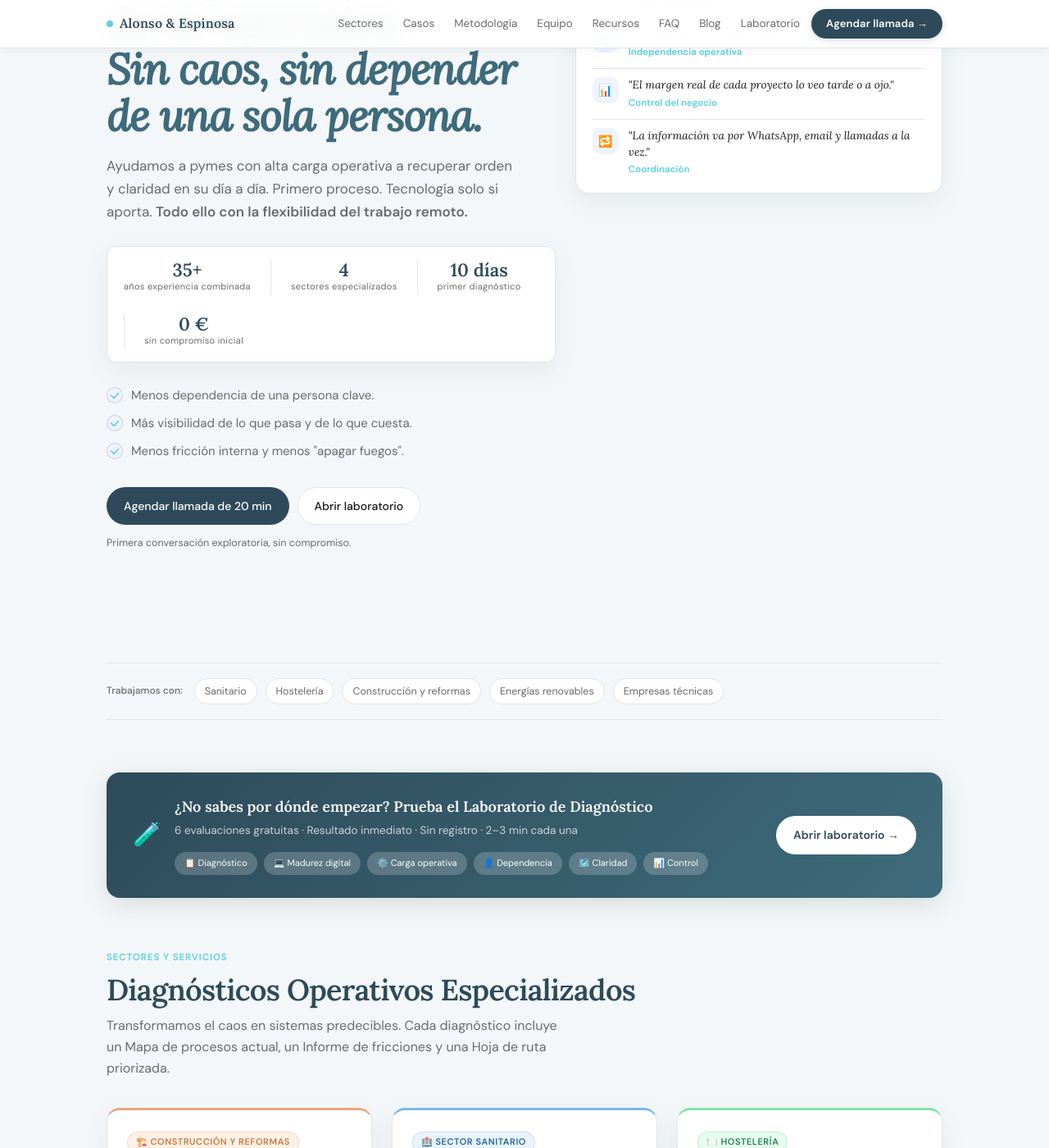
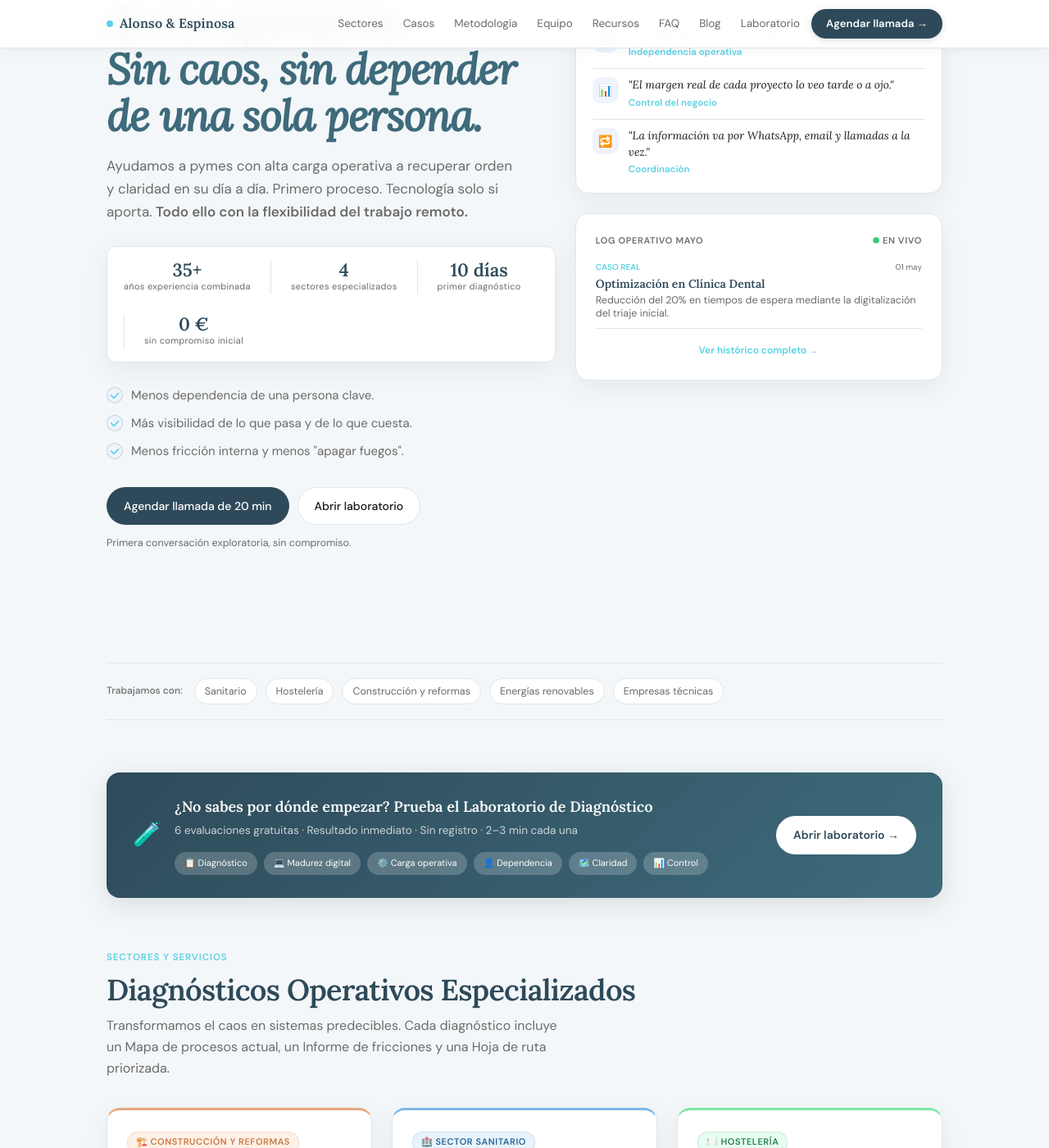
Before and after one commit to alauriela/alonsoespinosa-web, a Jekyll site: the page index.html, which Jekyll copies as it is, in a window 1280 px wide and 1400 px high, scrolled down 249 px. Shown: the whole window at 82% size. Built offline with Jekyll 4.4.1, drawn with Linux system fonts in a browser that asks for light colours; a script that is not in the unit is left out.

Commit message:
Integración de Log Operativo dinámico con contenido programado para mayo

```diff
--- a/index.html
+++ b/index.html
@@ -212,6 +212,41 @@
       .footer-bottom{flex-direction:column;gap:4px}
       .hero-metrics{gap:16px}
     }
+
+    /* LOG OPERATIVO */
+    .log-card {
+      background: var(--card);
+      border: 1px solid var(--line);
+      border-radius: var(--r);
+      padding: 24px;
+      box-shadow: var(--shadow);
+    }
+    .log-card-label {
+      font-size: 11px;
+      font-weight: 600;
+      letter-spacing: .06em;
+      text-transform: uppercase;
+      color: var(--muted);
+      margin-bottom: 16px;
+      display: flex;
+      justify-content: space-between;
+      align-items: center;
+    }
+    .log-status-dot {
+      width: 8px;
+      height: 8px;
+      background: #2ecc71;
+      border-radius: 50%;
+      display: inline-block;
+      margin-right: 4px;
+      animation: pulse 2s infinite;
+    }
+    @keyframes pulse {
+      0% { transform: scale(0.95); box-shadow: 0 0 0 0 rgba(46, 204, 113, 0.7); }
+      70% { transform: scale(1); box-shadow: 0 0 0 6px rgba(46, 204, 113, 0); }
+      100% { transform: scale(0.95); box-shadow: 0 0 0 0 rgba(46, 204, 113, 0); }
+    }
+
   </style>
 </head>
 <body>
@@ -322,6 +357,21 @@
             </div>
           </div>
         </div>
+
+        <div class="log-card" style="margin-top:12px;">
+          <div class="log-card-label">
+            <span>Log Operativo Mayo</span>
+            <span><span class="log-status-dot"></span>En vivo</span>
+          </div>
+          <div id="log-container">
+            <!-- El contenido se carga dinámicamente vía JS -->
+            <p style="font-size:13px; color:var(--muted);">Cargando actividad...</p>
+          </div>
+          <div style="text-align:center; margin-top:10px;">
+            <a href="/blog/" style="font-size:12px; color:var(--celeste); font-weight:600;">Ver histórico completo →</a>
+          </div>
+        </div>
+
       </div>
     </div>
   </section>
@@ -680,5 +730,43 @@
     });
   }
 </script>
+
+<script>
+const logData = [
+  { "fecha": "2026-05-01", "titulo": "Optimización en Clínica Dental", "descripcion": "Reducción del 20% en tiempos de espera mediante la digitalización del triaje inicial.", "categoria": "Caso Real" },
+  { "fecha": "2026-05-04", "titulo": "Tip Operativo: La regla de los 2 minutos", "descripcion": "Si una tarea de gestión lleva menos de 2 minutos, hazla ahora. Si no, documéntala y prográmala.", "categoria": "Consejo" },
+  { "fecha": "2026-05-07", "titulo": "Nueva funcionalidad: Calculadora Solar", "descripcion": "Actualizada la base de datos de precios de componentes fotovoltaicos para el Q2 2026.", "categoria": "Herramienta" },
+  { "fecha": "2026-05-10", "titulo": "Estandarización en Hostelería", "descripcion": "Finalizado el manual de apertura para grupo de restauración en Sevilla. 15 procesos unificados.", "categoria": "Hito" },
+  { "fecha": "2026-05-14", "titulo": "IA aplicada a Documentación", "descripcion": "Implementado sistema de clasificación automática de facturas para constructora mediana.", "categoria": "Innovación" },
+  { "fecha": "2026-05-18", "titulo": "Control de Márgenes", "descripcion": "Diseño de dashboard en tiempo real para seguimiento de desviaciones en obra civil.", "categoria": "Caso Real" },
+  { "fecha": "2026-05-22", "titulo": "Tip Operativo: El coste del cambio de contexto", "descripcion": "Agrupar tareas similares (batching) ahorra hasta un 40% de energía mental diaria.", "categoria": "Consejo" },
+  { "fecha": "2026-05-25", "titulo": "Auditoría LOPD", "descripcion": "Revisión completa de flujos de datos en centro médico especializado. 100% cumplimiento.", "categoria": "Hito" },
+  { "fecha": "2026-05-28", "titulo": "Mejora en Checklist Hostelería", "descripcion": "Añadida validación de cierre de caja automática al sistema de tareas diarias.", "categoria": "Herramienta" },
+  { "fecha": "2026-05-31", "titulo": "Resumen Mensual: Mayo", "descripcion": "8 pymes profesionalizadas y 3 nuevas herramientas operativas desplegadas.", "categoria": "Resumen" }
+];
+
+function renderLog() {
+  const container = document.getElementById('log-container');
+  if (!container) return;
+  const today = new Date();
+  const itemsToShow = logData.filter(item => new Date(item.fecha) <= today).reverse().slice(0, 2);
+  if (itemsToShow.length === 0) {
+    container.innerHTML = '<p style="color:var(--muted); font-size:13px;">Iniciando actividad de mayo...</p>';
+    return;
+  }
+  container.innerHTML = itemsToShow.map(item => `
+    <div class="log-item" style="margin-bottom: 12px; padding-bottom: 10px; border-bottom: 1px solid var(--line);">
+      <div style="display:flex; justify-content:space-between; align-items:center; margin-bottom:4px;">
+        <span style="font-size:10px; font-weight:700; color:var(--celeste); text-transform:uppercase;">${item.categoria}</span>
+        <span style="font-size:10px; color:var(--muted);">${new Date(item.fecha).toLocaleDateString('es-ES', {day:'2-digit', month:'short'})}</span>
+      </div>
+      <h4 style="font-family:var(--serif); font-size:14px; color:var(--accent); margin-bottom:3px; line-height:1.2;">${item.titulo}</h4>
+      <p style="font-size:12.5px; color:var(--muted); line-height:1.3;">${item.descripcion}</p>
+    </div>
+  `).join('');
+}
+renderLog();
+</script>
+
 </body>
 </html>
```
